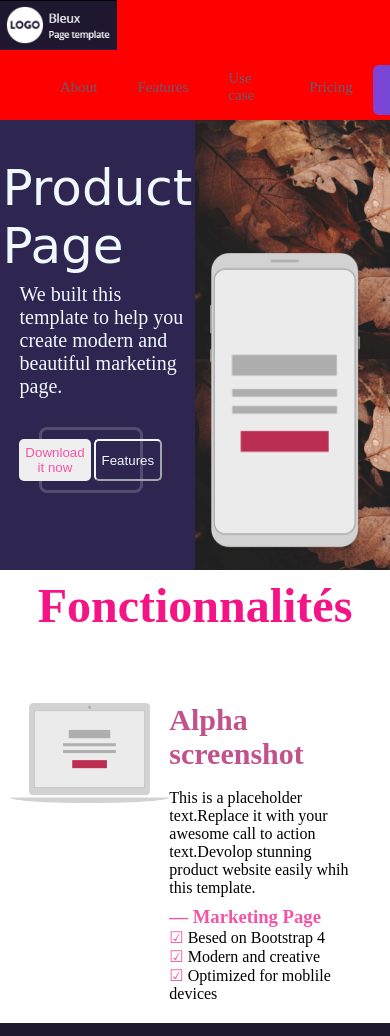
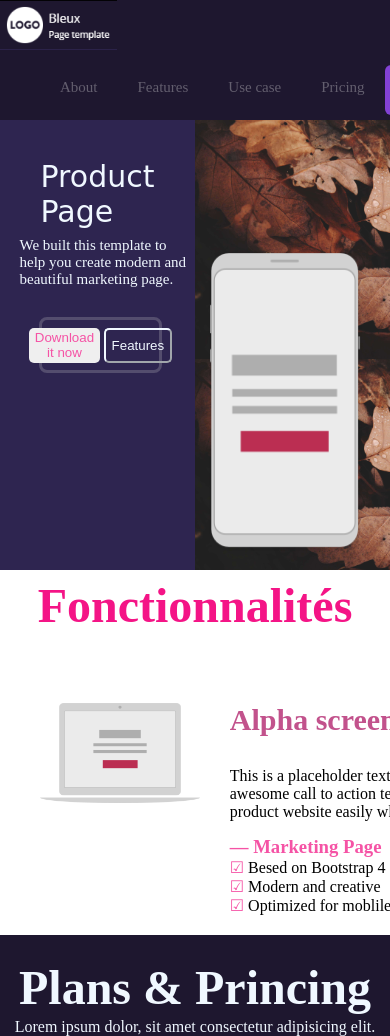
Before and after one commit to Ateraxia12/trabajoBLUX, a plain HTML site: page index.html in a window 390 px wide. Shown: the top 1036 px of the page. Drawn offline with Linux system fonts and the light colour scheme; a web font is replaced by a local one.

Commit message:
creacion de proyecto blux

```diff
--- a/style2.css
+++ b/style2.css
@@ -87,8 +87,8 @@ aside{
         margin: 0%;
     }
     header{
-        background-color:red;
-        width:100%;
+        background-color: #1E172F;
+        width: 600px;
         height:120px;
         flex-wrap: wrap;
         justify-content: start;
@@ -109,16 +109,16 @@ aside{
 }
 .productPage{
     padding-top: 20%;
-    font-size: 50px;
+    font-size: 30px;
 }
 .productPage2{
     padding-left: 10%;
-    font-size: 20px;
+    font-size: 15px;
     padding-top: 4%;
 }
 .bordeButton{
-    height: 60px;
-    width:50%;
+    height: 50px;
+    width:60%;
     margin-left: 20%;
     margin-top: 15%;
 }
@@ -136,6 +136,9 @@ aside{
 /* fin aside  */
 .Fonctionnalités{
     font-size: 300%;
+}
+.section2{
+    width: 600px;
 }
 .laptop{
     height: 100px;
```
